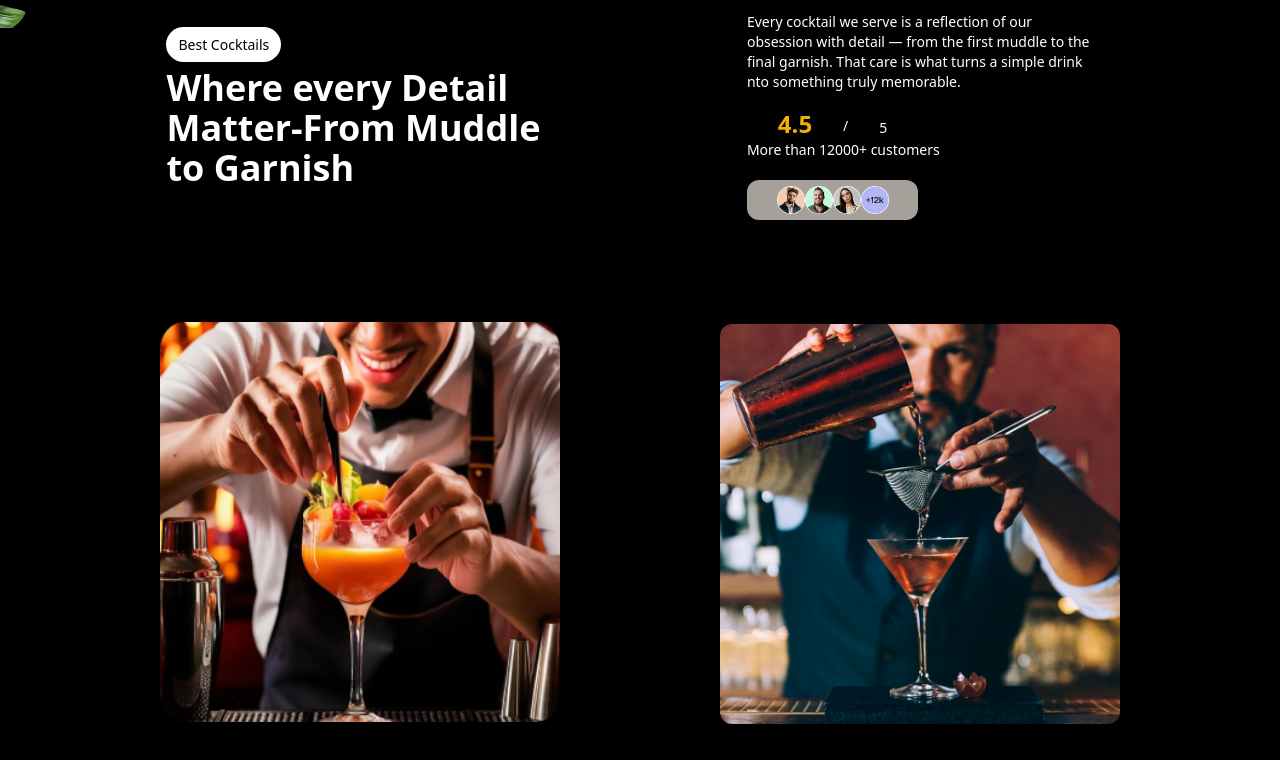
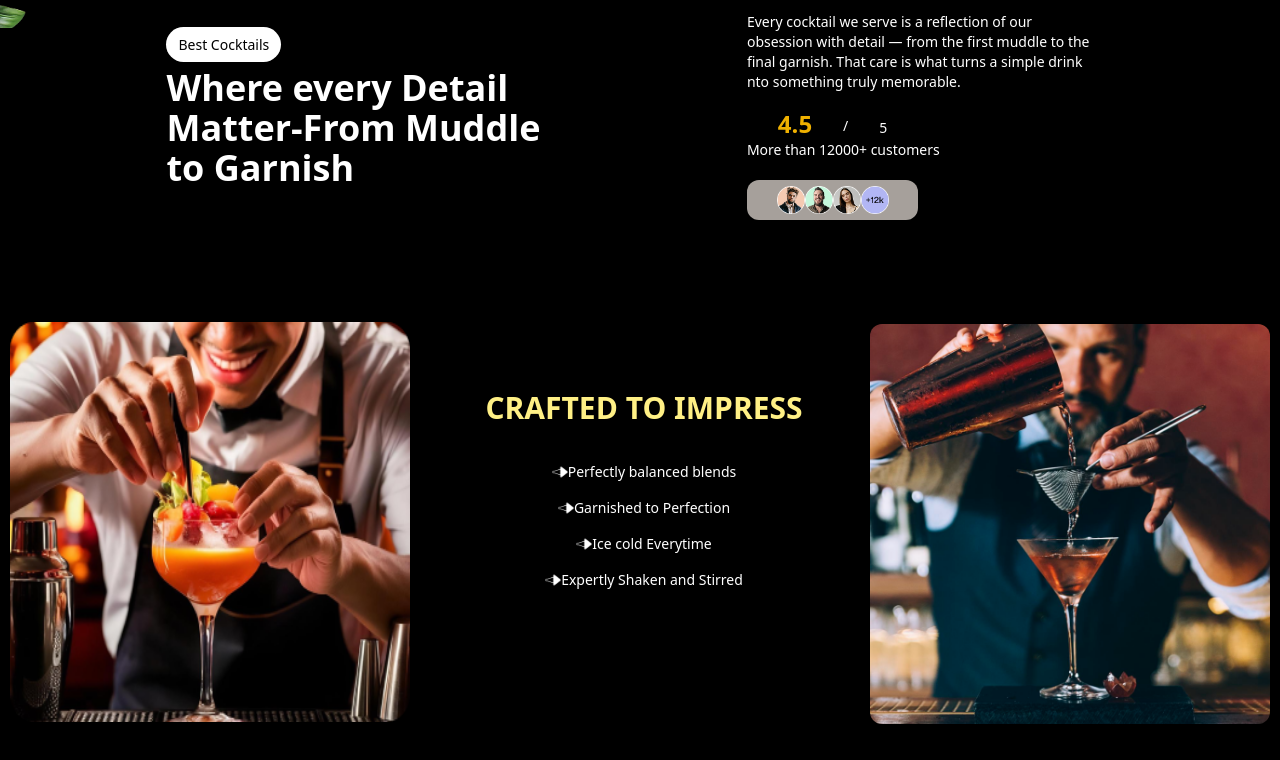
Before and after one commit to ayushbahuguna006-ctrl/Mojito-Cocktails-Frontend, a React (Vite) app: page / in a window 1280 px wide. Shown: the part 1688-2448 px from the top of the page. Built offline with nearby package versions, Linux system fonts and the light colour scheme.

Commit message:
About section compeleted

```diff
--- a/src/components/About.jsx
+++ b/src/components/About.jsx
@@ -1,17 +1,62 @@
+import { useGSAP } from '@gsap/react'
 import React from 'react'
+import { gsap } from "gsap";
+import { SplitText } from "gsap/SplitText";
+import { ScrollTrigger } from "gsap/ScrollTrigger";
+gsap.registerPlugin(SplitText, ScrollTrigger);
+
 
 const About = () => {
+ useGSAP(() => {
+  gsap.from(".sun p", {
+    y: 40,
+    opacity: 0,
+    stagger: 0.08,
+    duration: 1,
+    ease: "power3.out",
+    delay:0.5,
+    scrollTrigger: {
+      trigger: ".sun",
+      start: "top 50%",
+    },
+  });
+   gsap.from(".img3 img", {
+    y: 40,
+    opacity: 0,
+    stagger: 0.08,
+    duration: 1,
+    ease: "power3.out",
+    delay:0.5,
+    scrollTrigger: {
+      trigger: ".img3",
+      start: "top 50%",
+    },
+  });
+
+
+  gsap.from(".moon > *", {
+    y: 30,
+    opacity: 0,
+    stagger: 0.08,
+    duration: 0.9,
+    ease: "power3.out",
+    scrollTrigger: {
+      trigger: ".moon",
+      start: "top 80%",
+    },
+  });
+});
   return (
     <div className='bg-[url("/noise.png")] min-h-screen overflow-hidden'>
       <div className='flex  justify-evenly items-center'>
-        <div className='p-4'>
+        <div className='sun p-4'>
           <a href='#cocktails' className='text-black rounded-4xl px-3 text-sm p-2 bg-white cursor-pointer hover:text-red-500 '>Best Cocktails</a>
              <div className='text-white  text-4xl font-black mt-3'><p>Where every Detail </p>
 
           <p>Matter-From Muddle</p>
           <p>to Garnish</p></div>
         </div>
-        <div className='text-white p-10 flex flex-col  justify-center mt-3  text-sm'>
+        <div className='moon text-white p-10 flex flex-col  justify-center mt-3  text-sm'>
               <p>Every cocktail we serve is a reflection of our </p>
               <p>obsession with detail — from the first muddle to the</p>
               <p>final garnish. That care is what turns a simple drink</p>
@@ -20,9 +65,18 @@ const About = () => {
               <div><p className='text-sm font-light'>More than 12000+ customers</p><div className='bg-stone-400 mt-5 p-5 rounded-xl w-full flex justify-center  items-center md:w-1/2 h-5'><img src="/profile1.png" className='h-7' alt="" /><img src="/profile2.png" className='h-7' alt="" /><img src="/profile3.png" alt="" className='h-7' /><img src="/profile4.png" className='h-7' alt="" /></div></div>
         </div>
       </div><br/>
-      <div className='flex flex-col justify-center items-center md:flex-row md:justify-evenly md:flex-wrap'>
-        <img src="/abt1.png" className='h-[50%] md:mt-9 md:h-100 md:w-100 w-[50%]' alt="" />
-        <img src="/abt5.png" className='h-[50%] w-[50%] md:h-100 md:w-100 mt-5 md:mt-10 rounded-xl' alt="" />
+      <div className='img3 flex flex-col justify-center items-center md:flex-row md:justify-evenly md:flex-wrap'>
+        <img src="/abt1.png" className='img1 h-[50%] md:mt-9 md:h-100 md:w-100 w-[50%]' alt="" />
+        <div className='img2 bg-black mt-5 rounded-2xl md:w-[55vh] md:h-[50vh] h-[30vh] text-white w-[80%]'>
+          <div className='flex flex-col pl-2 md:items-center md:pt-15 justify-center'><p className='pt-4 text-center text-yellow-200 md:text-3xl md:mb-5 font-bold text-xl'>CRAFTED TO IMPRESS</p>
+             <div className='flex items-center justify-center pt-4'><img src="/left-arrow.png" className='h-4' alt="" /><p className='text-sm font-light'>Perfectly balanced blends</p></div>
+               <div className='flex items-center justify-center pt-4'><img src="/left-arrow.png" className='h-4' alt="" /><p className='text-sm font-light'>Garnished to Perfection</p></div>
+                 <div className='flex items-center justify-center pt-4'><img src="/left-arrow.png" className='h-4' alt="" /><p className='text-sm font-light'>Ice cold Everytime</p></div>
+                   <div className='flex items-center justify-center pt-4'><img src="/left-arrow.png" className='h-4' alt="" /><p className='text-sm font-light'>Expertly Shaken and Stirred</p></div>
+
+          </div>
+        </div>
+        <img src="/abt5.png" className='img3 h-[50%] w-[50%] md:h-100 md:w-100 mt-5 md:mt-10 rounded-xl' alt="" />
       </div>
 
     </div>
--- a/src/components/Hero.jsx
+++ b/src/components/Hero.jsx
@@ -2,7 +2,6 @@ import React from 'react'
 import { gsap } from "gsap";
 import { SplitText } from "gsap/SplitText";
 import { useGSAP } from '@gsap/react';
-gsap.registerPlugin(SplitText);
 import { ScrollTrigger } from "gsap/ScrollTrigger";
 gsap.registerPlugin(SplitText, ScrollTrigger);
 
```
Also changed, not shown: src/App.css (line endings or trailing spaces).
